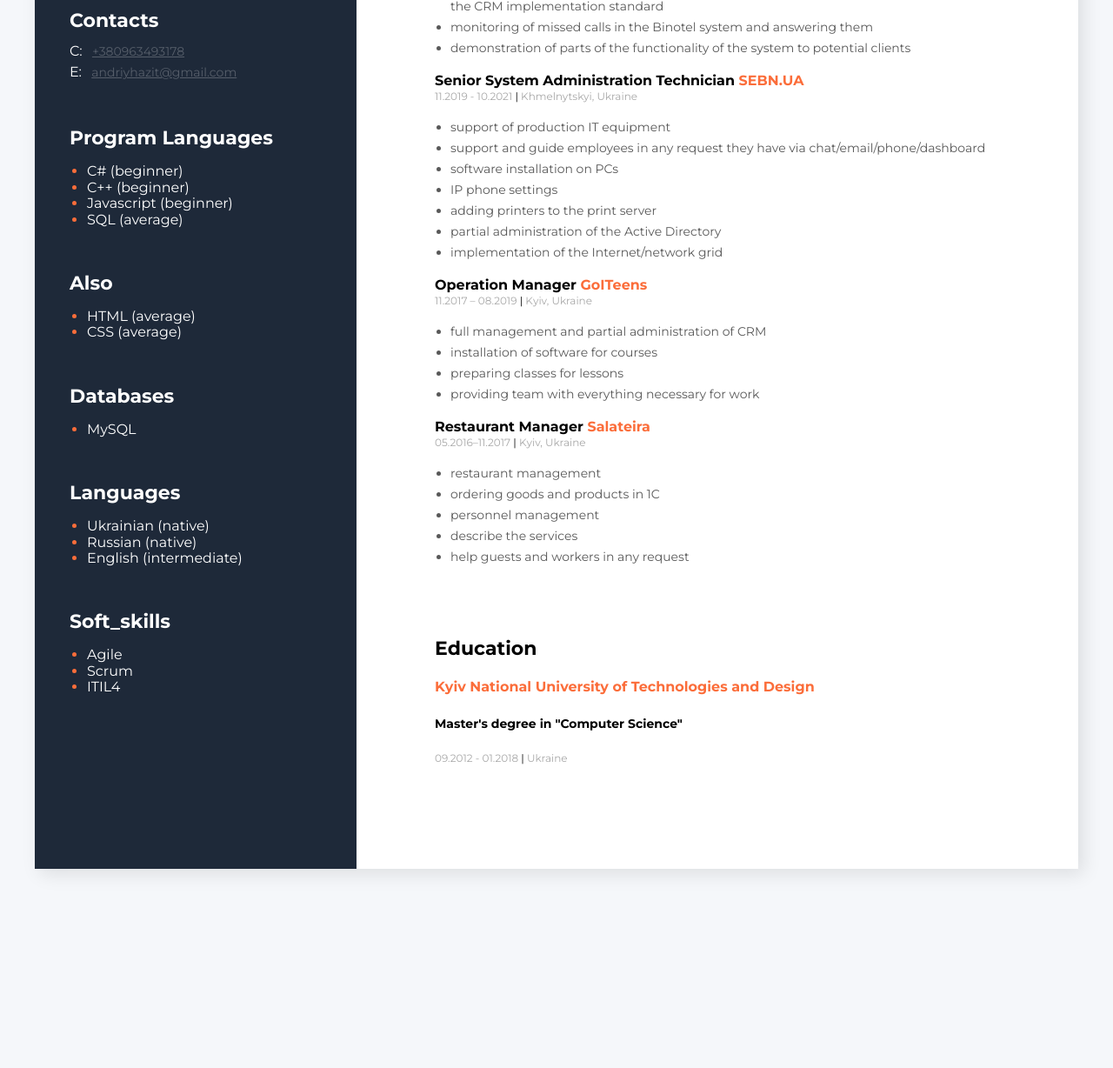
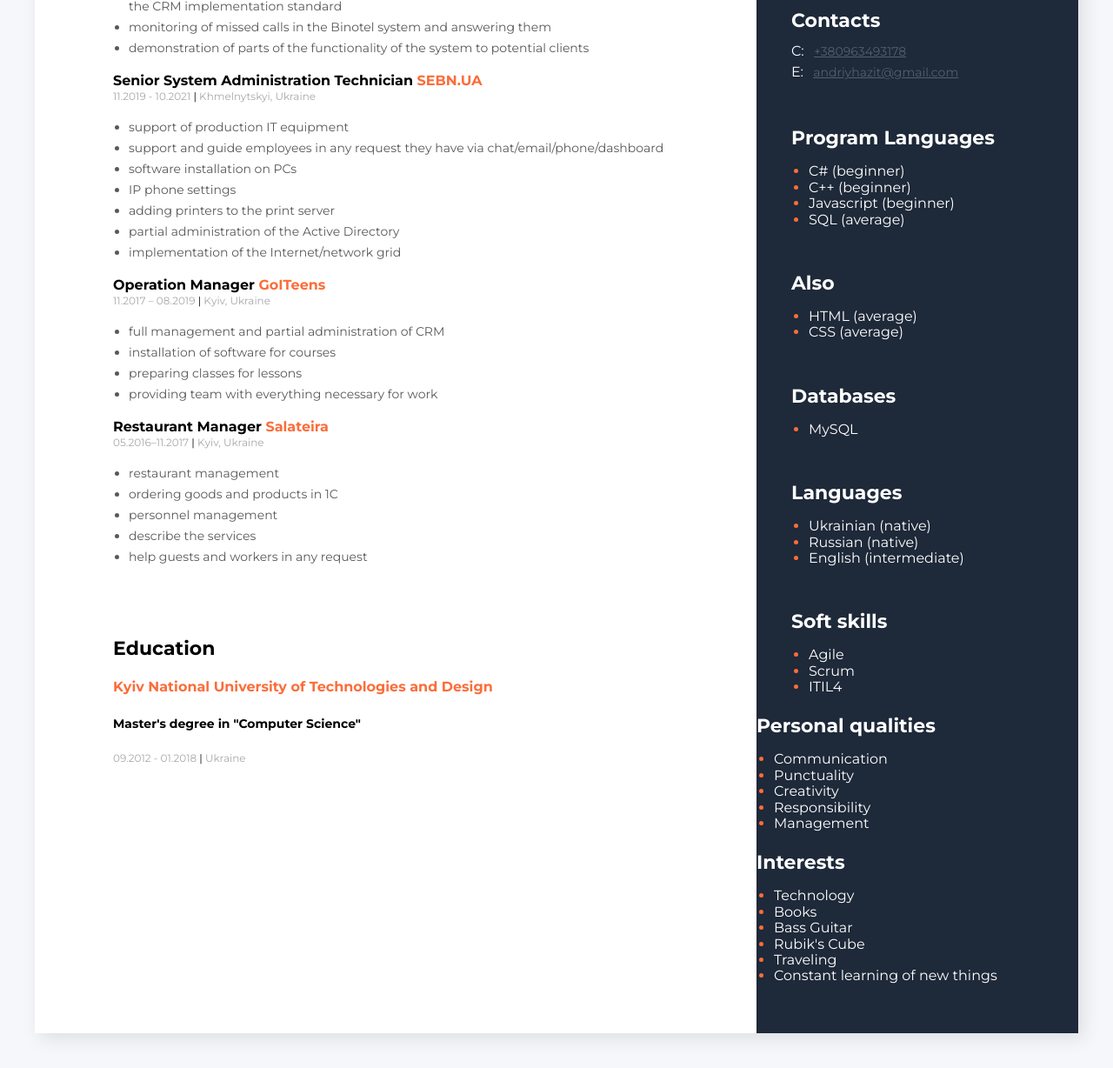
Before and after one commit to hazit77/cv_zhytomirskyi.github.io, a plain HTML site: page index.html in a window 1280 px wide. Shown: the part 484-1712 px from the top of the page at 87% size. Before the commit the page ends 1523 px from the top, so only its background shows below. Drawn offline with nearby package versions, Linux system fonts and the light colour scheme.

Commit message:
Update index.html

```diff
--- a/index.html
+++ b/index.html
@@ -19,10 +19,93 @@
 
     <link rel="stylesheet" href="css/normalize.css" />
     <link rel="stylesheet" href="css/styles.css" />
+
+    <script src="https://ajax.googleapis.com/ajax/libs/jquery/3.6.0/jquery.min.js"></script>
   </head>
   <body>
     <!--main container-->
     <div class="main_container">
+       <!--side bar-->
+      <aside class="side_bar">
+        <img class="my_picture" src="img/photo.jpg" alt="my photo" />
+
+        <!--contscts-->
+        <div class="contacts">
+          <h3 class="side_bar_title">Contacts</h3>
+          <div>
+            <span class="contacts_type">C:</span>
+            <a class="contacts_link" href="tel:+380963493178">+380963493178</a>
+          </div>
+          <div>
+            <span class="contacts_type">E:</span>
+            <a class="contacts_link" href="mailto:andriyhazit@gmail.com">andriyhazit@gmail.com</a>
+          </div>
+        </div>
+
+        <div class="program_Languages">
+          <h3 class="side_bar_title">Program Languages</h3>
+          <ul class="side_bar_list">
+            <li class="side_bar_list_items"><span class="side_bar_list_items_text">C# (beginner)</span></li>
+            <li class="side_bar_list_items"><span class="side_bar_list_items_text">C++ (beginner)</span></li>
+            <li class="side_bar_list_items"><span class="side_bar_list_items_text">Javascript (beginner)</span></li>
+            <li class="side_bar_list_items"><span class="side_bar_list_items_text">SQL (average)</span></li>
+          </ul>
+        </div>
+
+        <div class="also">
+          <h3 class="side_bar_title">Also</h3>
+          <ul class="side_bar_list">
+            <li class="side_bar_list_items"><span class="side_bar_list_items_text">HTML (average)</span></li>
+            <li class="side_bar_list_items"><span class="side_bar_list_items_text">CSS (average)</span></li>
+          </ul>
+        </div>
+
+        <div class="databases">
+          <h3 class="side_bar_title">Databases</h3>
+          <ul class="side_bar_list">
+            <li class="side_bar_list_items"><span class="side_bar_list_items_text">MySQL</span></li>
+          </ul>
+        </div>
+
+        <div class="languages">
+          <h3 class="side_bar_title">Languages</h3>
+          <ul class="side_bar_list">
+            <li class="side_bar_list_items"><span class="side_bar_list_items_text">Ukrainian (native)</span></li>
+            <li class="side_bar_list_items"><span class="side_bar_list_items_text">Russian (native)</span></li>
+            <li class="side_bar_list_items"><span class="side_bar_list_items_text">English (intermediate)</span></li>
+          </ul>
+        </div>
+
+        <div class="soft_skills">
+          <h3 class="side_bar_title">Soft skills</h3>
+          <ul class="side_bar_list">
+            <li class="side_bar_list_items"><span class="side_bar_list_items_text">Agile</span></li>
+            <li class="side_bar_list_items"><span class="side_bar_list_items_text">Scrum</span></li>
+            <li class="side_bar_list_items"><span class="side_bar_list_items_text">ITIL4</span></li>
+          </ul>
+        </div>
+        <div class="personal_qualities">
+          <h3 class="side_bar_title">Personal qualities</h3>
+          <ul class="side_bar_list">
+            <li class="side_bar_list_items"><span class="side_bar_list_items_text">Communication</span></li>
+            <li class="side_bar_list_items"><span class="side_bar_list_items_text">Punctuality</span></li>
+            <li class="side_bar_list_items"><span class="side_bar_list_items_text">Creativity</span></li>
+            <li class="side_bar_list_items"><span class="side_bar_list_items_text">Responsibility</span></li>
+            <li class="side_bar_list_items"><span class="side_bar_list_items_text">Management</span></li>
+          </ul>
+        </div>
+        <div class="interests">
+          <h3 class="side_bar_title">Interests</h3>
+          <ul class="side_bar_list">
+            <li class="side_bar_list_items"><span class="side_bar_list_items_text">Technology</span></li>
+            <li class="side_bar_list_items"><span class="side_bar_list_items_text">Books</span></li>
+            <li class="side_bar_list_items"><span class="side_bar_list_items_text">Bass Guitar</span></li>
+            <li class="side_bar_list_items"><span class="side_bar_list_items_text">Rubik's Cube</span></li>
+            <li class="side_bar_list_items"><span class="side_bar_list_items_text">Traveling</span></li>
+            <li class="side_bar_list_items"><span class="side_bar_list_items_text">Constant learning of new things</span></li>
+          </ul>
+        </div>
+      </aside>
       <!--About_me-->
       <div class="main_content">
         <div class="about_me">
@@ -44,7 +127,6 @@
             <!-- <h4>acting head of the subdivision</h4> -->
             <h4 class="work_experience_position">Technical Support <span class="work_experience_company"> Ultra-Company</span></h4>
             <p class="work_experience_period">10.2021 - present <span class="work_experience_divider">|</span> Khmelnytskyi, Ukraine</p>
-
             <ul class="work_experience_duties">
               <li class="work_experience_duty">processing of incoming calls</li>
               <li class="work_experience_duty">consultation of ULTRA clients and partners</li>
@@ -102,66 +184,6 @@
           <h5 class="my_education_period">09.2012 - 01.2018 <span class="work_experience_divider">|</span> Ukraine</h5>
         </div>
       </div>
-      <!--side bar-->
-      <aside class="side_bar">
-        <img class="my_picture" src="img/photo.jpg" alt="my photo" />
-
-        <!--contscts-->
-        <div class="contacts">
-          <h3 class="side_bar_title">Contacts</h3>
-          <div>
-            <span class="contacts_type">C:</span>
-            <a class="contacts_link" href="tel:+380963493178">+380963493178</a>
-          </div>
-          <div>
-            <span class="contacts_type">E:</span>
-            <a class="contacts_link" href="mailto:andriyhazit@gmail.com">andriyhazit@gmail.com</a>
-          </div>
-        </div>
-
-        <div class="program_Languages">
-          <h3 class="side_bar_title">Program Languages</h3>
-          <ul class="side_bar_list">
-            <li class="side_bar_list_items"><span class="side_bar_list_items_text">C# (beginner)</span></li>
-            <li class="side_bar_list_items"><span class="side_bar_list_items_text">C++ (beginner)</span></li>
-            <li class="side_bar_list_items"><span class="side_bar_list_items_text">Javascript (beginner)</span></li>
-            <li class="side_bar_list_items"><span class="side_bar_list_items_text">SQL (average)</span></li>
-          </ul>
-        </div>
-
-        <div class="also">
-          <h3 class="side_bar_title">Also</h3>
-          <ul class="side_bar_list">
-            <li class="side_bar_list_items"><span class="side_bar_list_items_text">HTML (average)</span></li>
-            <li class="side_bar_list_items"><span class="side_bar_list_items_text">CSS (average)</span></li>
-          </ul>
-        </div>
-
-        <div class="databases">
-          <h3 class="side_bar_title">Databases</h3>
-          <ul class="side_bar_list">
-            <li class="side_bar_list_items"><span class="side_bar_list_items_text">MySQL</span></li>
-          </ul>
-        </div>
-
-        <div class="languages">
-          <h3 class="side_bar_title">Languages</h3>
-          <ul class="side_bar_list">
-            <li class="side_bar_list_items"><span class="side_bar_list_items_text">Ukrainian (native)</span></li>
-            <li class="side_bar_list_items"><span class="side_bar_list_items_text">Russian (native)</span></li>
-            <li class="side_bar_list_items"><span class="side_bar_list_items_text">English (intermediate)</span></li>
-          </ul>
-        </div>
-
-        <div class="soft_skills">
-          <h3 class="side_bar_title">Soft_skills</h3>
-          <ul class="side_bar_list">
-            <li class="side_bar_list_items"><span class="side_bar_list_items_text">Agile</span></li>
-            <li class="side_bar_list_items"><span class="side_bar_list_items_text">Scrum</span></li>
-            <li class="side_bar_list_items"><span class="side_bar_list_items_text">ITIL4</span></li>
-          </ul>
-        </div>
-      </aside>
     </div>
   </body>
 </html>
```
